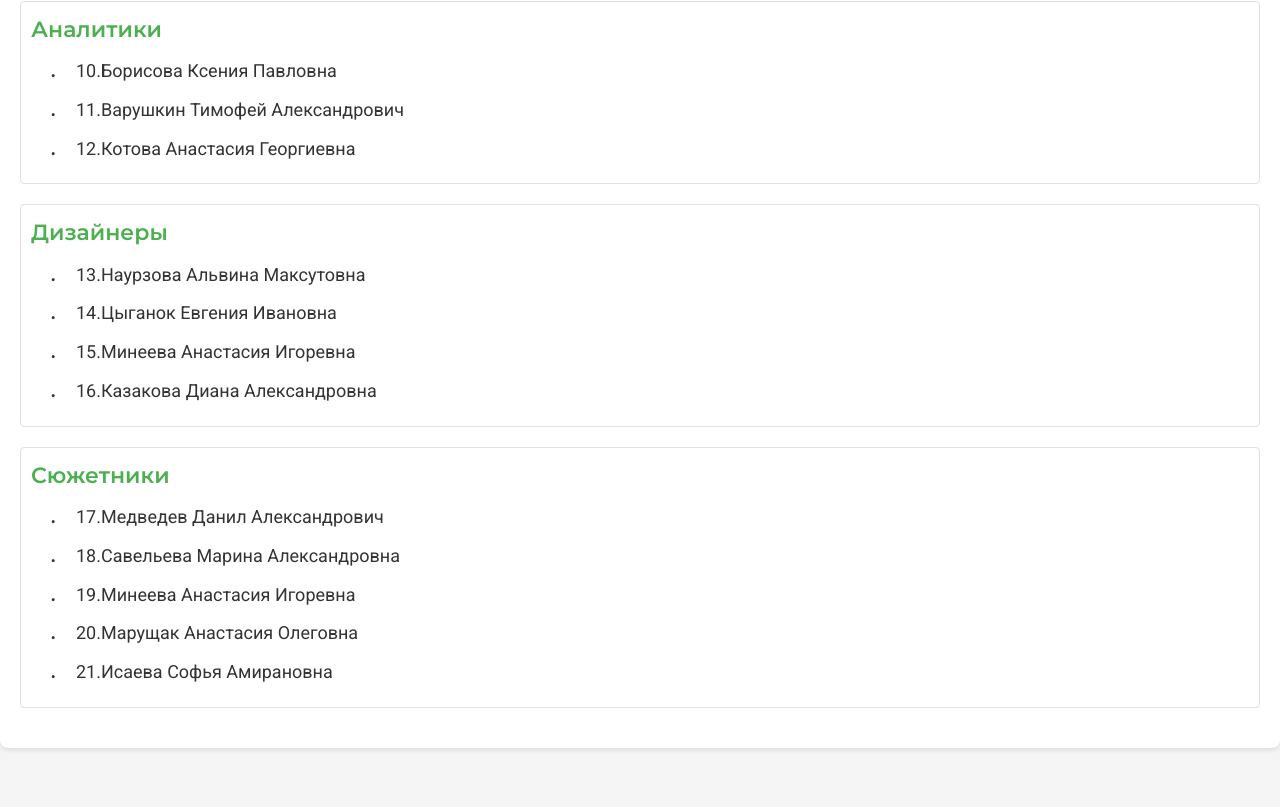
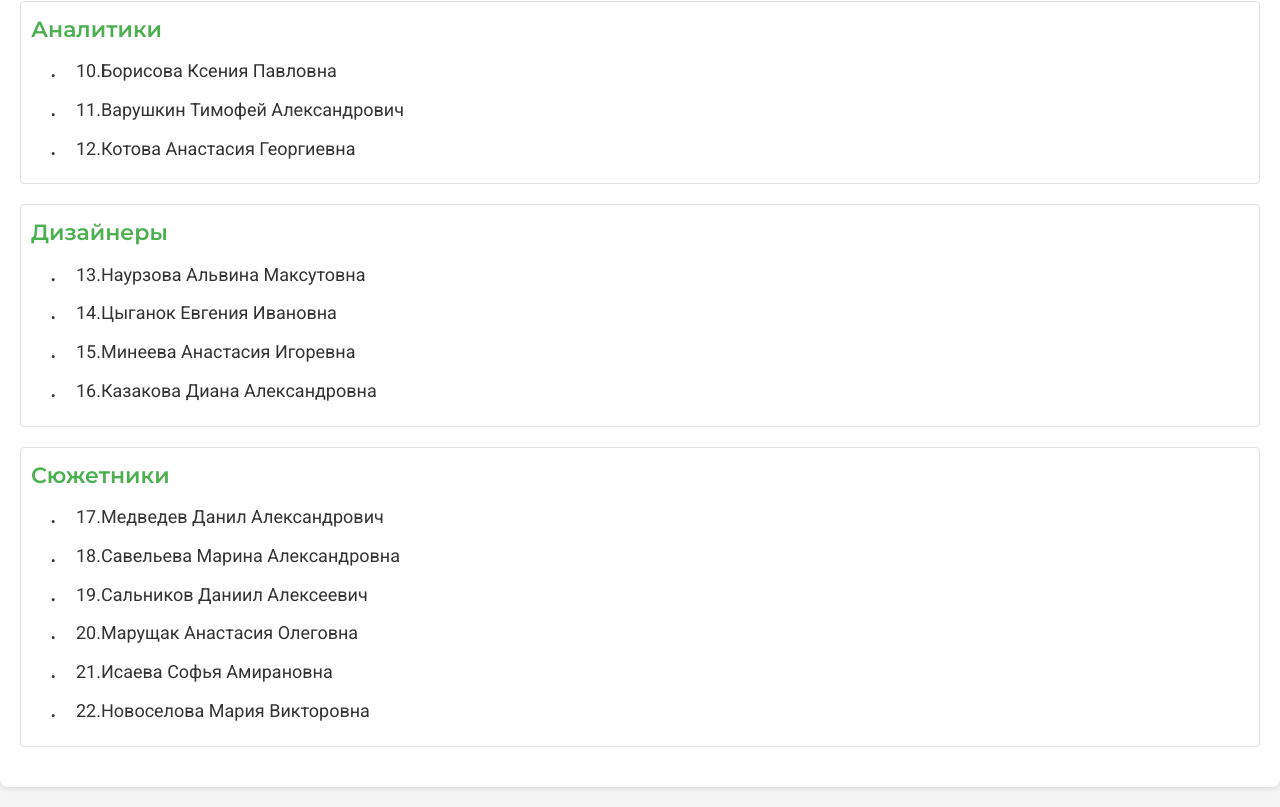
Before and after one commit to MaksOganesyan/pracice-mospl, a plain HTML site: page site/participants.html in a window 1280 px wide. Shown: the part 629-1436 px from the top of the page. Before the commit the page ends 1397 px from the top, so only its background shows below. Drawn offline with Linux system fonts and the light colour scheme.

Commit message:
fixed other bugs

```diff
--- a/site/participants.html
+++ b/site/participants.html
@@ -25,7 +25,6 @@
     <main>
         <section class="participants">
             <h1>Участники проекта</h1>
-
             <section class="category">
                 <h2>Программисты</h2>
                 <ul>
@@ -38,7 +37,6 @@
                     <li>7.Тушина Валерия Николаевна</li>
                     <li>8.Белай Александр Валерьевич</li>
                     <li>9.Бартенов Максим Максимович</li>
-
                 </ul>
             </section>
 
@@ -66,9 +64,10 @@
                 <ul>
                     <li>17.Медведев Данил Александрович</li>
                     <li>18.Савельева Марина Александровна</li>
-                    <li>19.Минеева Анастасия Игоревна</li>
+                    <li>19.Сальников Даниил Алексеевич</li>
                     <li>20.Марущак Анастасия Олеговна</li>
                     <li>21.Исаева Софья Амирановна</li>
+                    <li>22.Новоселова Мария Викторовна</li>
                 </ul>
             </section>
         </section>
```
